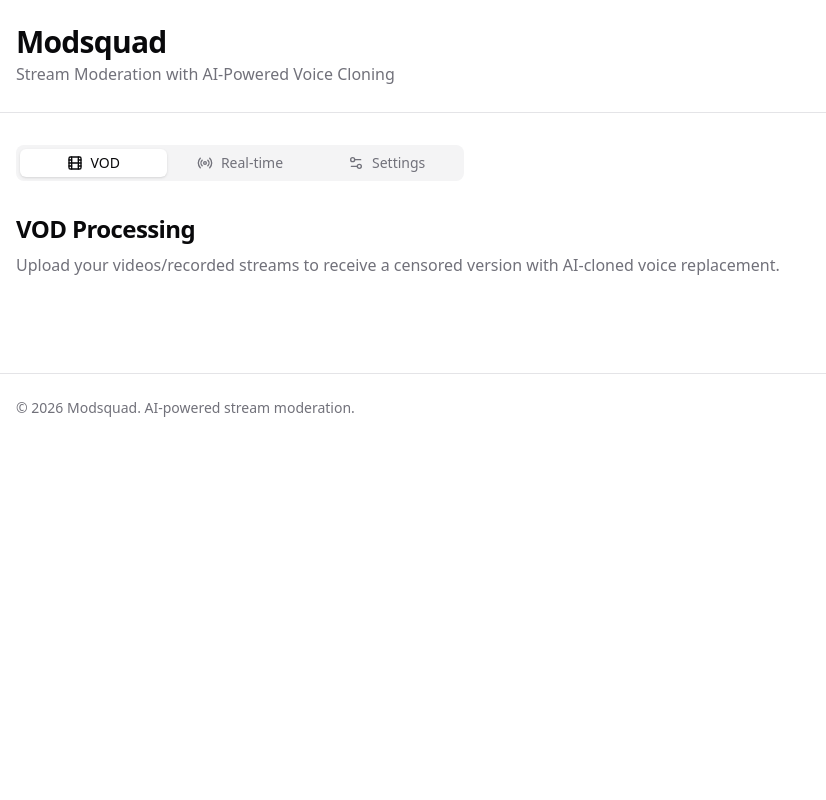
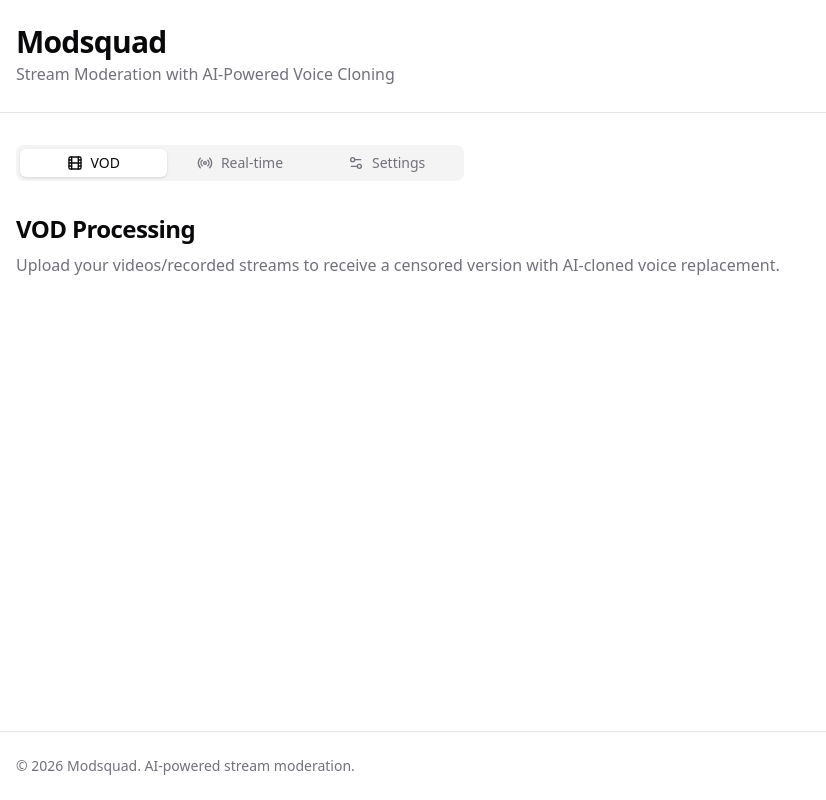
Before and after one commit to kumathy/Modsquad, a React (Vite) app: page / in a window 1280 px wide. Shown: the whole page, without its empty margins (0-826 px from the left). Built offline with nearby package versions, Linux system fonts and the light colour scheme.

Commit message:
Stick footer to bottom of screen

```diff
--- a/src/App.jsx
+++ b/src/App.jsx
@@ -7,7 +7,7 @@ import { Film, Radio, Settings2 } from "lucide-react";
 
 export default function App() {
   return (
-    <div className="min-h-screen">
+    <div className="flex flex-col min-h-screen">
       <header className="border-b">
         <div className="container mx-auto px-4 py-6">
           <h1 className="scroll-m-20 text-3xl font-bold tracking-tight text-balance">
@@ -70,7 +70,7 @@ export default function App() {
         </Tabs>
       </main>
 
-      <footer className="border-t mt-16">
+      <footer className="border-t mt-auto">
         <div className="container mx-auto px-4 py-6">
           <div className="text-sm text-muted-foreground">
             <p>© 2026 Modsquad. AI-powered stream moderation.</p>
```
